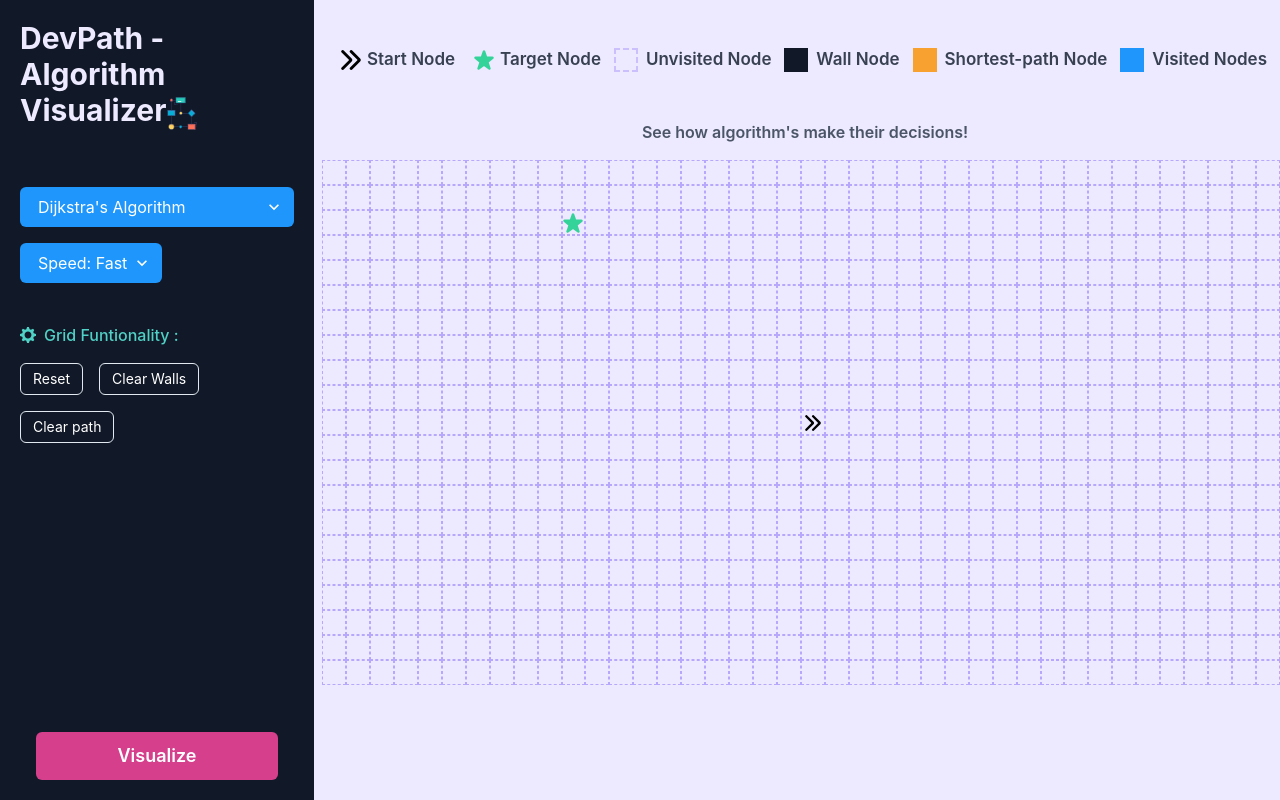
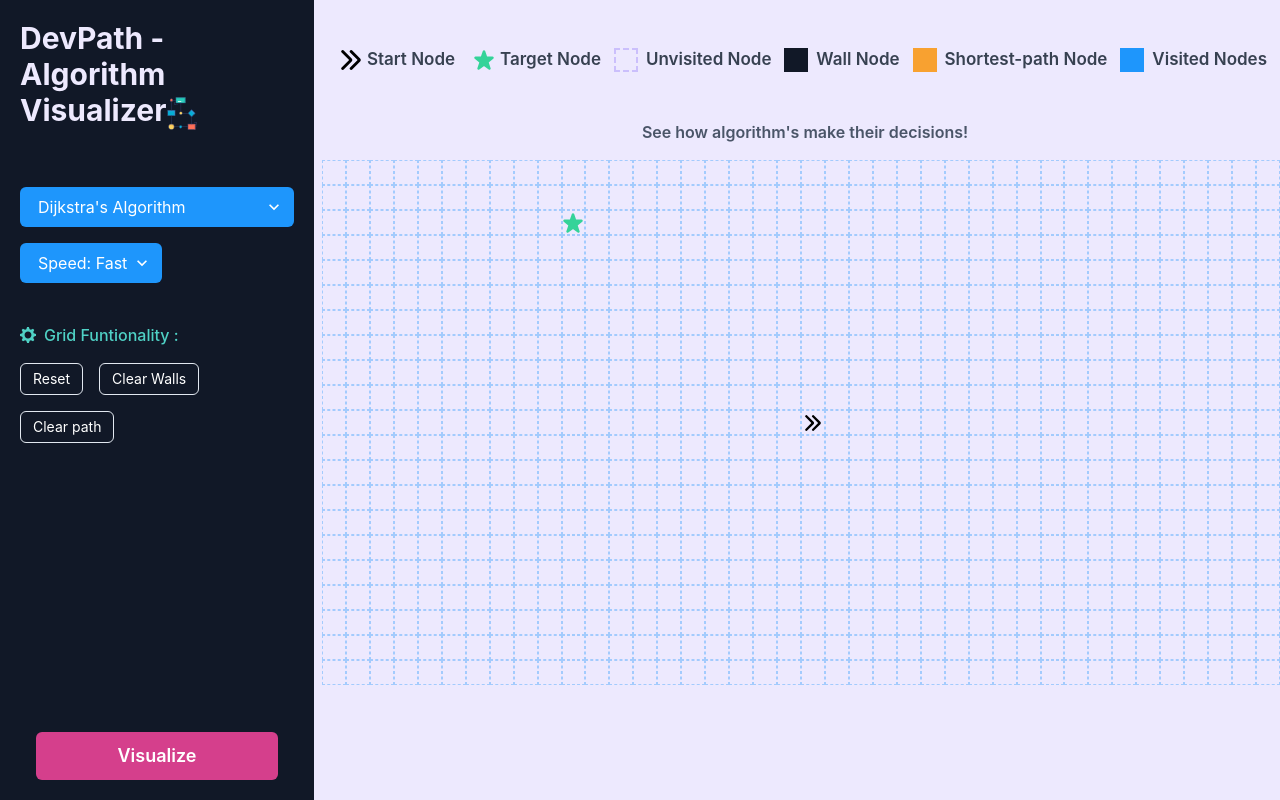
Before and after one commit to shanoysinc/Path-Visualizer, a React (Vite) app: page / in a window 1280 px wide. Built offline with nearby package versions, Linux system fonts and the light colour scheme.

Commit message:
change UI

```diff
--- a/src/App.css
+++ b/src/App.css
@@ -15,7 +15,7 @@
 
 .grid__node {
   height: 25px;
-  border: 1px dashed hsla(252, 95%, 80%, 0.84);
+  border: 1px dashed hsla(208, 97%, 55%, 0.349);
 
   display: flex;
   justify-content: center;
@@ -30,8 +30,8 @@
 }
 
 .wall {
-  background-color: #111827;
-  border: 1px dotted #111827;
+  background-color: hsl(208, 97%, 20%);
+  border: 1px dotted hsl(208, 97%, 20%);
 }
 
 .route {
```
